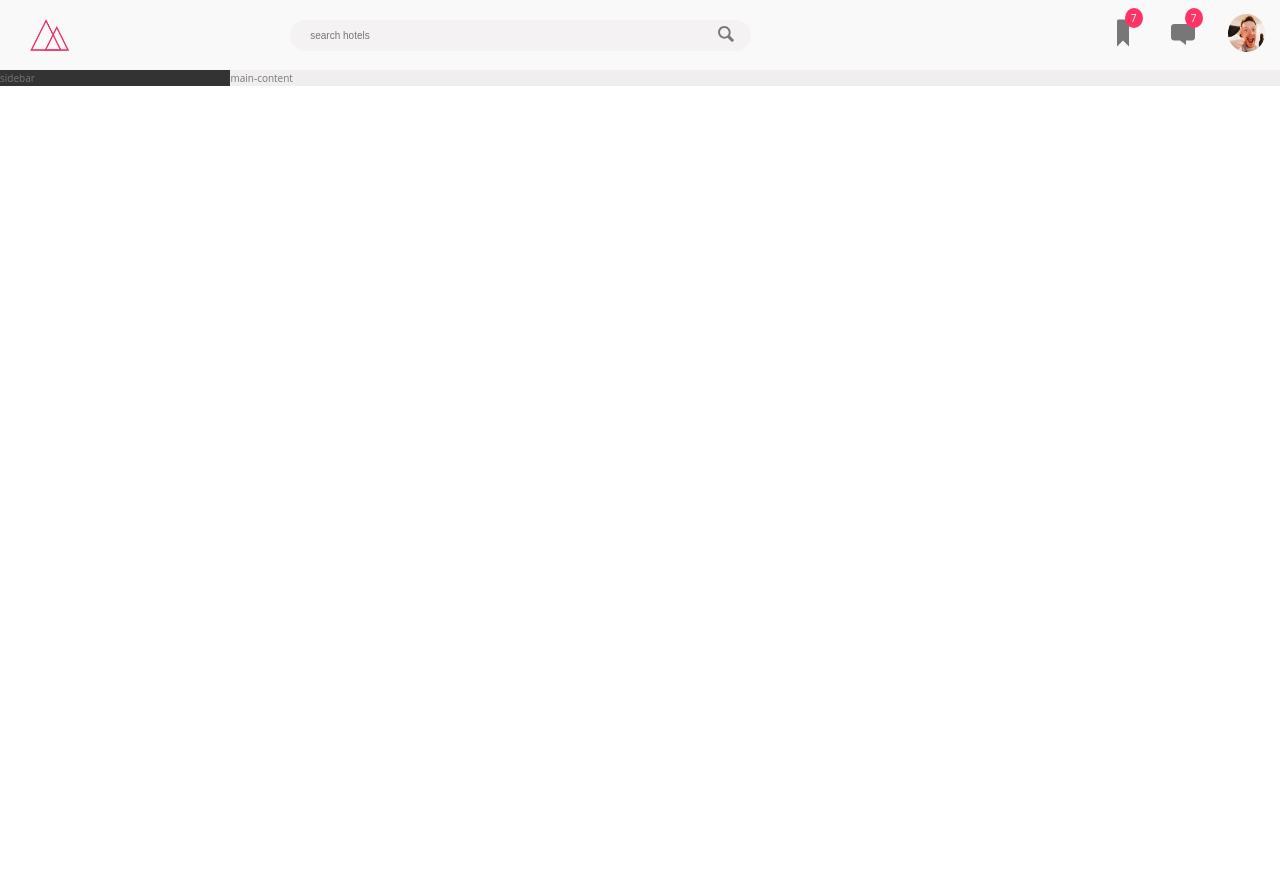
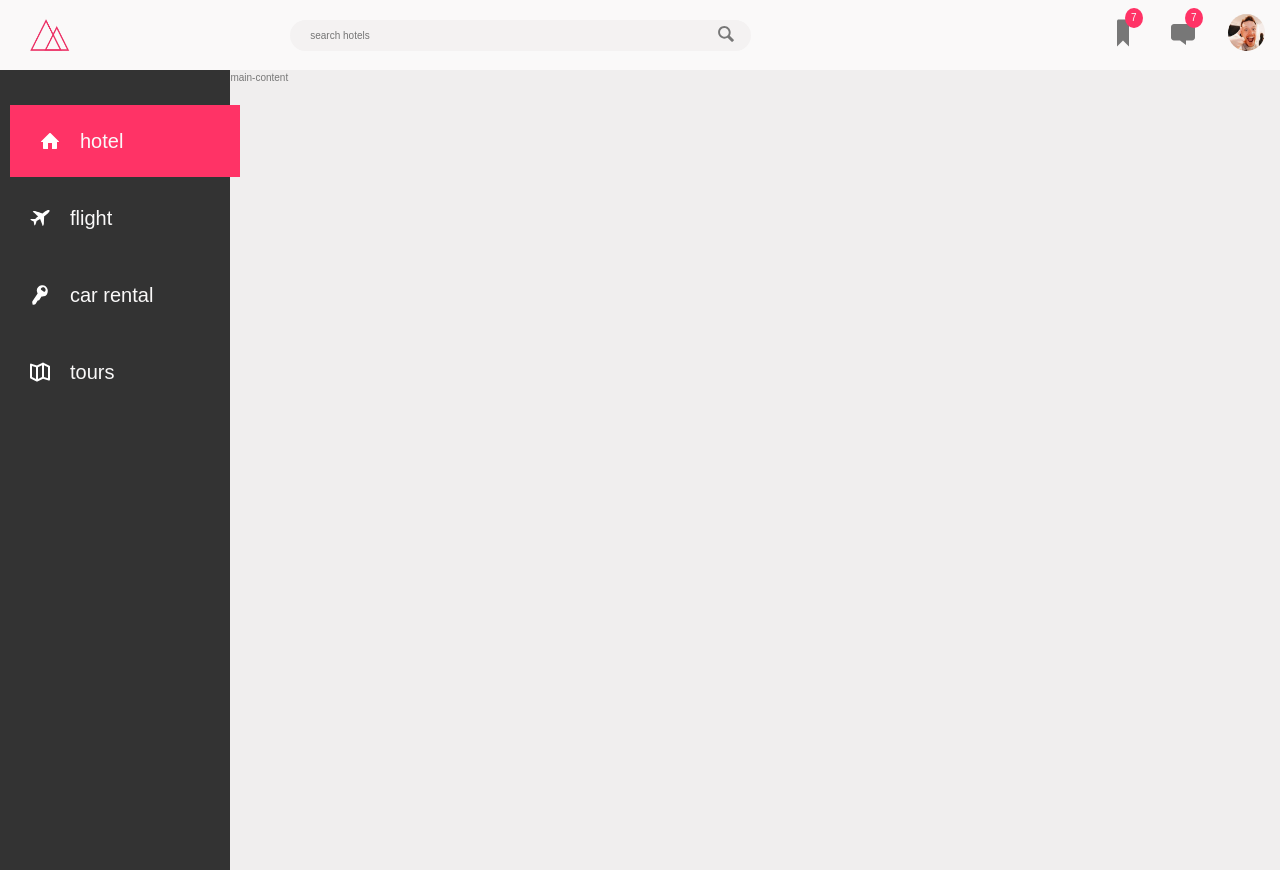
Before and after one commit to kaminotsukai/reserveHotel, a website: page index.html in a window 1280 px wide. Before the commit the page ends 800 px from the top, so only its background shows below. Drawn offline with Linux system fonts and the light colour scheme; files whose address does not match are found by name.

Commit message:
[ADD] sidebar作成

```diff
--- a/index.html
+++ b/index.html
@@ -35,7 +35,32 @@
     </div>
     <div class="content">
       <nav class="sidebar">
-        sidebar
+        <ul class="side-nav">
+          <li class="side-nav__item side-nav__item--active">
+            <a href="#" class="side-nav__link">
+              <img src="./img/svg/home.svg" alt="home-icon" class="side-nav__icon">
+              hotel
+            </a>
+          </li>
+          <li class="side-nav__item">
+            <a href="#" class="side-nav__link">
+              <img src="./img/svg/aircraft.svg" alt="home-icon" class="side-nav__icon">
+              flight
+            </a>
+          </li>
+          <li class="side-nav__item">
+            <a href="#" class="side-nav__link">
+              <img src="./img/svg//key.svg" alt="home-icon" class="side-nav__icon">
+              car rental
+            </a>
+          </li>
+          <li class="side-nav__item">
+            <a href="#" class="side-nav__link">
+              <img src="./img/svg/map.svg" alt="home-icon" class="side-nav__icon">
+              tours
+            </a>
+          </li>
+        </ul>
       </nav>
       <main class="hotel-view">
         main-content
--- a/scss/base/_base.scss
+++ b/scss/base/_base.scss
@@ -45,7 +45,7 @@ html {
 }
 
 body {
-  font-family: 'Open Sans', sans-serif;
+  font-family: 'Nunito', sans-serif;
   font-weight: 400;
   line-height: 1.6;
   color: var(--color-grey-dark-2);
--- /dev/null
+++ b/scss/components/_sidebar.scss
@@ -0,0 +1,32 @@
+.side-nav {
+  list-style: none;
+  margin-top: 3.5rem;
+
+  &__item {
+    padding: 2rem 3rem;
+    margin-bottom: .5rem;
+    transition: all .6s;
+
+    &:hover,
+    &--active {
+      transform: translateX(10px);
+      background-color: var(--color-primary-light);
+    }
+  }
+
+  &__link {
+    display: block;
+    text-decoration: none;
+    color: var(--color-grey-light-1);
+    font-size: 2rem;
+    font-weight: 500;
+    display: flex;
+    align-items: center;
+  }
+
+  &__icon {
+    width: 2rem;
+    height: 2rem;
+    margin-right: 2rem;
+  }
+}
--- a/scss/layouts/_home.scss
+++ b/scss/layouts/_home.scss
@@ -11,11 +11,15 @@
 .sidebar {
   background-color: var(--color-grey-dark-1);
   flex: 0 0 18%;
-  height: 100%;
+  height: 100vh;
+  display: flex;
+  flex-direction: column;
+  justify-content: space-between;
+
 }
 
 .hotel-view {
   background-color: var(--color-grey-light-3);
   flex: 1;
-  height: 100%;
+  height: 100vh;
 }
--- a/scss/main.scss
+++ b/scss/main.scss
@@ -5,5 +5,6 @@
 
 @import "./components/conponents";
 @import "./components/header";
+@import "./components/sidebar";
 
 @import "./layouts/home";
```
Also changed, not shown: css/style.css, img/svg/aircraft.svg (added), img/svg/key.svg (added), img/svg/map.svg (added).
